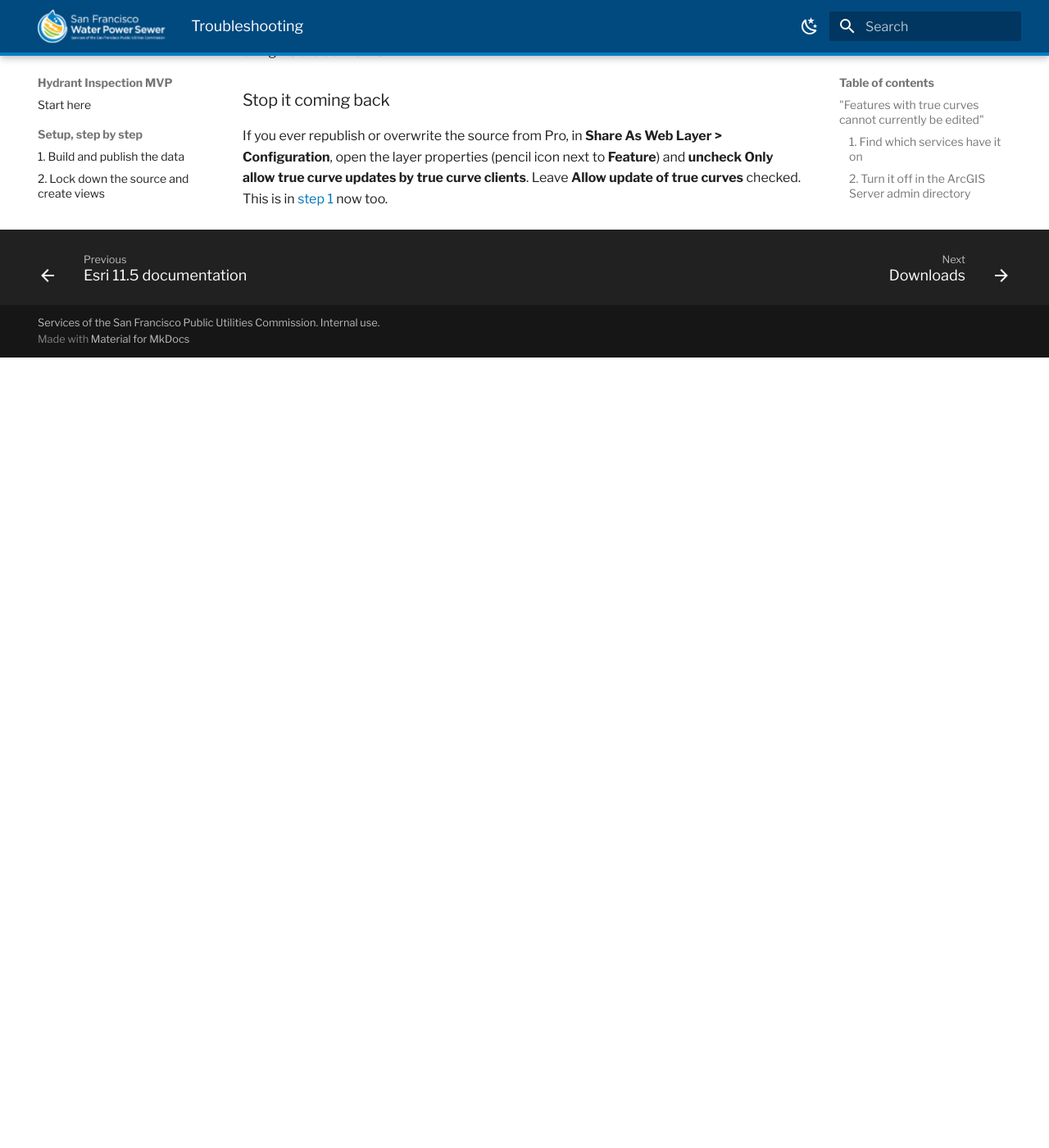
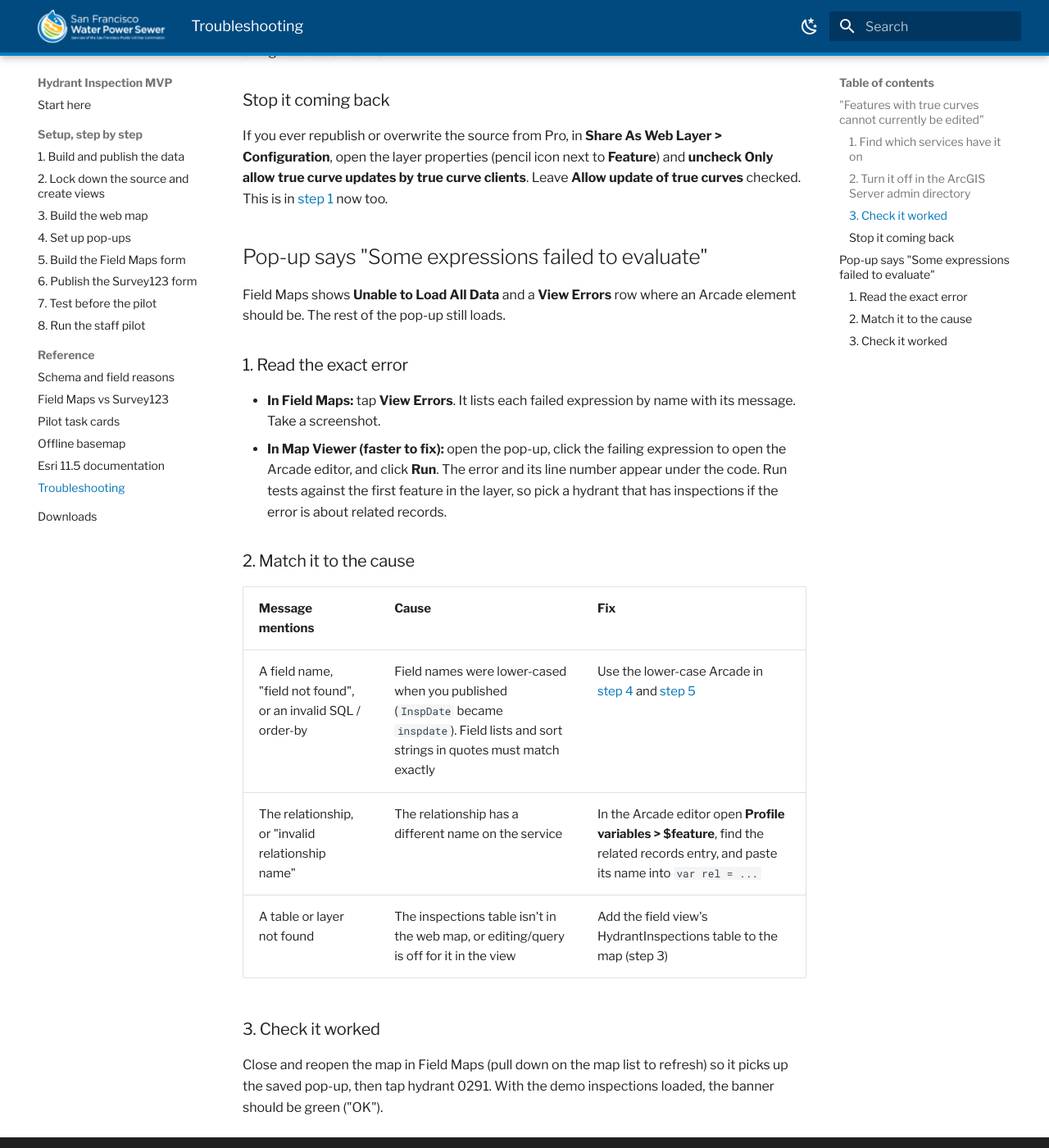
Before and after one commit to sstasio/sfpuc-hydrant-mvp, an MkDocs documentation site: the page built from docs/reference/troubleshooting.md, in a window 1280 px wide and 1400 px high, scrolled down 1822 px. Shown: the whole window at 82% size. Built offline with MkDocs 1.6.1 and Material for MkDocs 9.7.7, drawn with Linux system fonts in a browser that asks for light colours; before the commit the page ends 2258 px from its top, so only the background shows below that.

Commit message:
Use lower-case field names in pop-up and form Arcade
Publishing lower-cased every field name, so field lists and sort strings
in quotes no longer matched and Field Maps showed 'Some expressions failed
to evaluate'. Also drops template literals from the banners and adds a
troubleshooting entry for reading the exact error.

Co-Authored-By: Claude Opus 5.5 (1M context) <noreply@anthropic.com>
Claude-Session: https://claude.ai/code/session_01WcX7gz835Uu2NoHiASCWjE

````diff
--- a/docs/reference/troubleshooting.md
+++ b/docs/reference/troubleshooting.md
@@ -50,3 +50,24 @@ If the warning is still there after this, it's the Designer bug itself rather th
 ### Stop it coming back
 
 If you ever republish or overwrite the source from Pro, in **Share As Web Layer > Configuration**, open the layer properties (pencil icon next to **Feature**) and **uncheck Only allow true curve updates by true curve clients**. Leave **Allow update of true curves** checked. This is in [step 1](../setup/01-build-data.md) now too.
+
+## Pop-up says "Some expressions failed to evaluate"
+
+Field Maps shows **Unable to Load All Data** and a **View Errors** row where an Arcade element should be. The rest of the pop-up still loads.
+
+### 1. Read the exact error
+
+- **In Field Maps:** tap **View Errors**. It lists each failed expression by name with its message. Take a screenshot.
+- **In Map Viewer (faster to fix):** open the pop-up, click the failing expression to open the Arcade editor, and click **Run**. The error and its line number appear under the code. Run tests against the first feature in the layer, so pick a hydrant that has inspections if the error is about related records.
+
+### 2. Match it to the cause
+
+| Message mentions | Cause | Fix |
+|---|---|---|
+| A field name, "field not found", or an invalid SQL / order-by | Field names were lower-cased when you published (`InspDate` became `inspdate`). Field lists and sort strings in quotes must match exactly | Use the lower-case Arcade in [step 4](../setup/04-popups.md) and [step 5](../setup/05-field-maps-form.md) |
+| The relationship, or "invalid relationship name" | The relationship has a different name on the service | In the Arcade editor open **Profile variables > $feature**, find the related records entry, and paste its name into `var rel = ...` |
+| A table or layer not found | The inspections table isn't in the web map, or editing/query is off for it in the view | Add the field view's HydrantInspections table to the map (step 3) |
+
+### 3. Check it worked
+
+Close and reopen the map in Field Maps (pull down on the map list to refresh) so it picks up the saved pop-up, then tap hydrant 0291. With the demo inspections loaded, the banner should be green ("OK").
--- a/docs/setup/04-popups.md
+++ b/docs/setup/04-popups.md
@@ -7,6 +7,8 @@ Set these in **Map Viewer > select layer > Configure pop-ups**. Field Maps uses
 See both pop-ups on a phone in the [pop-up mockups](https://claude.ai/artifact/4VeRmAyeFMtAFJMPuF19c1), numbered to match the tables below.
 
 > **Check in 11.5, on a phone:** that Field Maps shows the status banner's background color (fallback under [Expression A](#expression-a-status-banner-arcade-element)), and that the **Related records** element exists in 11.5's Map Viewer (fallback in element 6 below).
+
+> **Field names are lower-case on the portal.** Publishing turned `GISID` into `gisid`, `InspDate` into `inspdate`, and so on. Arcade's `$feature.GISID` still works, but field lists and sort strings inside quotes are passed to the data as they are, so the Arcade on this page uses the lower-case names throughout. If an expression fails, see [Pop-up says "Some expressions failed to evaluate"](../reference/troubleshooting.md#pop-up-says-some-expressions-failed-to-evaluate).
 
 ## Rules for both pop-ups
 
@@ -54,33 +56,35 @@ Turn off every other field (GISID and Location are already in the title and text
 
 ```arcade
 // Status banner for the hydrant pop-up. Reads the latest related inspection.
-var insp = FeatureSetByRelationshipName($feature, "Hydrants_HydrantInspections",
-    ["InspDate", "EngineCo", "NeedsFollowup", "FoundAtLoc"], false);
+// Relationship name: in the Arcade editor, open Profile variables > $feature and
+// check the related records entry. Paste that name here if it differs.
+var rel = "Hydrants_HydrantInspections";
+var insp = FeatureSetByRelationshipName($feature, rel, ["*"], false);
 var n = Count(insp);
-var last = First(OrderBy(insp, "InspDate DESC"));
+var last = First(OrderBy(insp, "inspdate DESC"));
 
 var bg = "#5B6770"; var fg = "#FFFFFF";
 var head = "Not inspected yet";
 var sub = "No inspections on record";
 
 if (!IsEmpty(last)) {
-  var days = DateDiff(Now(), last.InspDate, "days");
-  sub = "Last inspected " + Text(last.InspDate, "MMM D, Y") + " by " + last.EngineCo
+  var days = DateDiff(Now(), last.inspdate, "days");
+  sub = "Last inspected " + Text(last.inspdate, "MMM D, Y") + " by " + last.engineco
         + " · " + n + IIf(n == 1, " inspection", " inspections");
-  if (last.FoundAtLoc == "No") { bg = "#BF2620"; head = "Not found at location"; }
-  else if (last.NeedsFollowup == "Yes") { bg = "#BF2620"; head = "Needs SFPUC follow-up"; }
+  if (last.foundatloc == "No") { bg = "#BF2620"; head = "Not found at location"; }
+  else if (last.needsfollowup == "Yes") { bg = "#BF2620"; head = "Needs SFPUC follow-up"; }
   else if (days > 365) { bg = "#FBB034"; fg = "#000000"; head = "Inspection due"; }
   else { bg = "#597E26"; head = "OK"; }
 }
 
 return {
   type: "text",
-  text: `<div style="background-color:${bg};color:${fg};padding:10px 12px;border-radius:6px;">`
-      + `<b style="font-size:16px;">${head}</b><br/><span style="font-size:13px;">${sub}</span></div>`
+  text: "<div style='background-color:" + bg + ";color:" + fg + ";padding:10px 12px;border-radius:6px;'>"
+      + "<b style='font-size:16px;'>" + head + "</b><br/><span style='font-size:13px;'>" + sub + "</span></div>"
 };
 ```
 
-> **Check in 11.5:** that Field Maps supports Arcade elements and inline `background-color` on `div`. If the background doesn't show on the phone, swap to colored bold text: `<b style="color:#BF2620;">${head}</b>`.
+> **Check in 11.5:** that Field Maps supports Arcade elements and inline `background-color` on `div`. If the background doesn't show on the phone, swap the `<div ...>` for colored bold text: `"<b style='color:" + bg + ";'>" + head + "</b>"` (use black instead of yellow for "Inspection due").
 
 ## Inspection pop-up
 
@@ -112,7 +116,7 @@ Turn off: HydrantGUID, GISID, Location, Lat, Lon, EngineCo (it's in the title),
 ### Expression B: title
 
 ```arcade
-Text($feature.InspDate, "MMM D, Y") + " · " + $feature.EngineCo
+Text($feature.inspdate, "MMM D, Y") + " · " + $feature.engineco
 ```
 
 ### Expression C: result banner (Arcade element)
@@ -120,12 +124,12 @@ Text($feature.InspDate, "MMM D, Y") + " · " + $feature.EngineCo
 ```arcade
 var f = $feature;
 var bg = "#597E26"; var head = "No follow-up needed";
-if (f.FoundAtLoc == "No") { bg = "#BF2620"; head = "Hydrant not found at location"; }
-else if (f.NeedsFollowup == "Yes") { bg = "#BF2620"; head = "Needs SFPUC follow-up"; }
+if (f.foundatloc == "No") { bg = "#BF2620"; head = "Hydrant not found at location"; }
+else if (f.needsfollowup == "Yes") { bg = "#BF2620"; head = "Needs SFPUC follow-up"; }
 return {
   type: "text",
-  text: `<div style="background-color:${bg};color:#FFFFFF;padding:10px 12px;border-radius:6px;">`
-      + `<b style="font-size:16px;">${head}</b></div>`
+  text: "<div style='background-color:" + bg + ";color:#FFFFFF;padding:10px 12px;border-radius:6px;'>"
+      + "<b style='font-size:16px;'>" + head + "</b></div>"
 };
 ```
 
@@ -137,23 +141,23 @@ Lists only the problems, instead of 11 Yes/No rows.
 Expects($feature, "*");
 var f = $feature;
 var flags = [
-  ["Obstructed", "Obstructed"],
-  ["MissSerial", "Serial number missing"],
-  ["MissSpindle", "Spindle pressure not stamped"],
-  ["MissMainSize", "Main size not labeled"],
-  ["MissShutoffDist", "Shutoff distance not labeled"],
-  ["DmgThreads", "Damaged outlet threads"],
-  ["StrippedSpindle", "Stripped spindle"],
-  ["Leak", "Leak"],
-  ["PaintedOver", "Painted over"],
-  ["DmgCap", "Damaged cap"],
-  ["HardToOperate", "Hard to operate"]
+  ["obstructed", "Obstructed"],
+  ["missserial", "Serial number missing"],
+  ["missspindle", "Spindle pressure not stamped"],
+  ["missmainsize", "Main size not labeled"],
+  ["missshutoffdist", "Shutoff distance not labeled"],
+  ["dmgthreads", "Damaged outlet threads"],
+  ["strippedspindle", "Stripped spindle"],
+  ["leak", "Leak"],
+  ["paintedover", "Painted over"],
+  ["dmgcap", "Damaged cap"],
+  ["hardtooperate", "Hard to operate"]
 ];
 var out = [];
-if (f.LowPressure == "Yes") Push(out, "Low pressure");
-if (!IsEmpty(f.Operable) && f.Operable != "Yes") Push(out, "Operable: " + f.Operable);
-if (DefaultValue(f.CapsMissing, 0) > 0) Push(out, f.CapsMissing + " cap(s) missing");
-if (!IsEmpty(f.ShutoffValve) && f.ShutoffValve != "OK") Push(out, "Shutoff valve: " + DomainName(f, "ShutoffValve"));
+if (f.lowpressure == "Yes") Push(out, "Low pressure");
+if (!IsEmpty(f.operable) && f.operable != "Yes") Push(out, "Operable: " + f.operable);
+if (DefaultValue(f.capsmissing, 0) > 0) Push(out, f.capsmissing + " cap(s) missing");
+if (!IsEmpty(f.shutoffvalve) && f.shutoffvalve != "OK") Push(out, "Shutoff valve: " + DomainName(f, "shutoffvalve"));
 for (var i in flags) {
   if (f[flags[i][0]] == "Yes") Push(out, flags[i][1]);
 }
@@ -166,11 +170,11 @@ return { type: "text", text: "<b>Issues found</b><br/>• " + Concatenate(out, "
 ### Expression E: pressure line (attribute expression)
 
 ```arcade
-var g = $feature.Gauge; var s = $feature.Spindle;
+var g = $feature.gauge; var s = $feature.spindle;
 if (IsEmpty(g)) return "Not measured";
 var t = g + " psi measured";
 if (!IsEmpty(s)) t += " · " + s + " psi stamped";
-if ($feature.LowPressure == "Yes") t += " · LOW";
+if ($feature.lowpressure == "Yes") t += " · LOW";
 return t;
 ```
 
````
Also changed, not shown: README.md (+1 -0 lines), docs/setup/05-field-maps-form.md (+15 -13 lines), docs/setup/06-survey123.md (+4 -4 lines).
